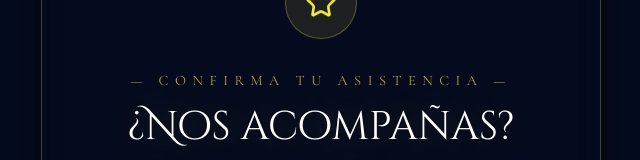
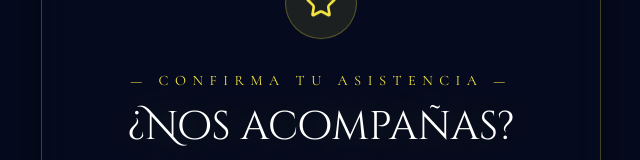
Before and after one commit to Florezzz17/InvitacionSofiaXV, a React (Vite) app in the folder sofia-15/: page / in a window 1280 px wide. Shown: the part 6223-6383 px from the top of the page, without its empty margins (319-959 px from the left). Built offline with nearby package versions, Linux system fonts and the light colour scheme.

Commit message:
Cambios en mensaje de wsp 3

```diff
--- a/sofia-15/src/components/sections/Confirmacion.jsx
+++ b/sofia-15/src/components/sections/Confirmacion.jsx
@@ -103,7 +103,7 @@ export default function Confirmacion() {
 
             <p style={{
               fontFamily: "'Cormorant Garamond', serif",
-              color: 'rgba(245,230,66,0.7)',
+              color: 'rgb(245, 230, 66)',
               fontSize: 'clamp(0.8rem, 2vw, 0.9rem)',
               letterSpacing: '0.45em',
               textTransform: 'uppercase',
```
